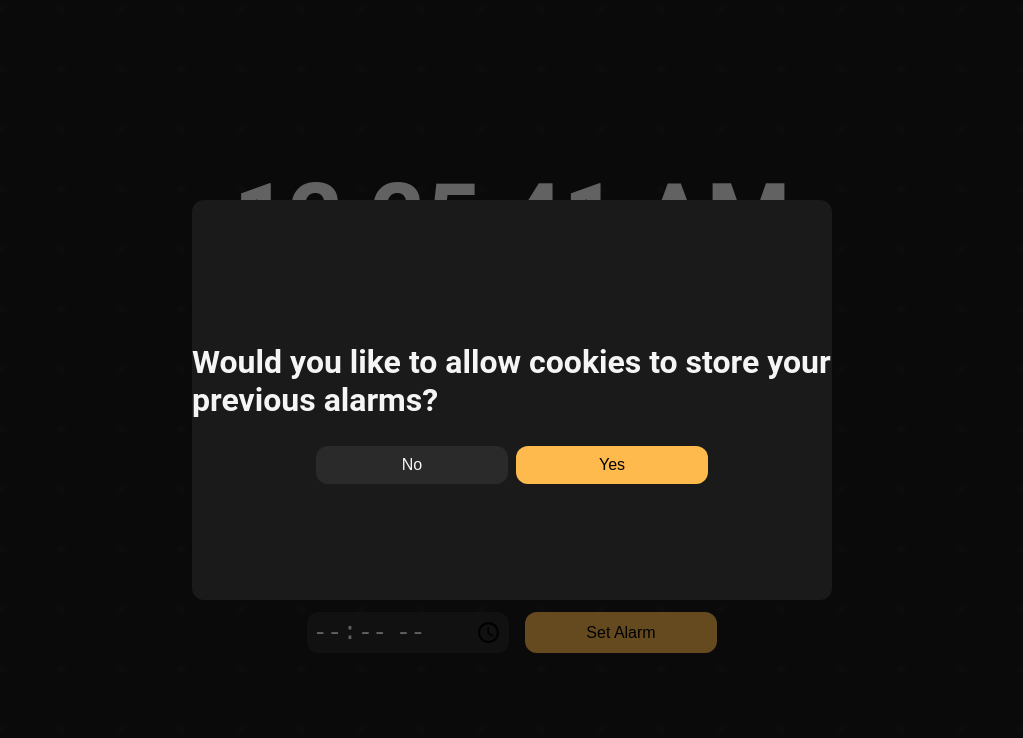
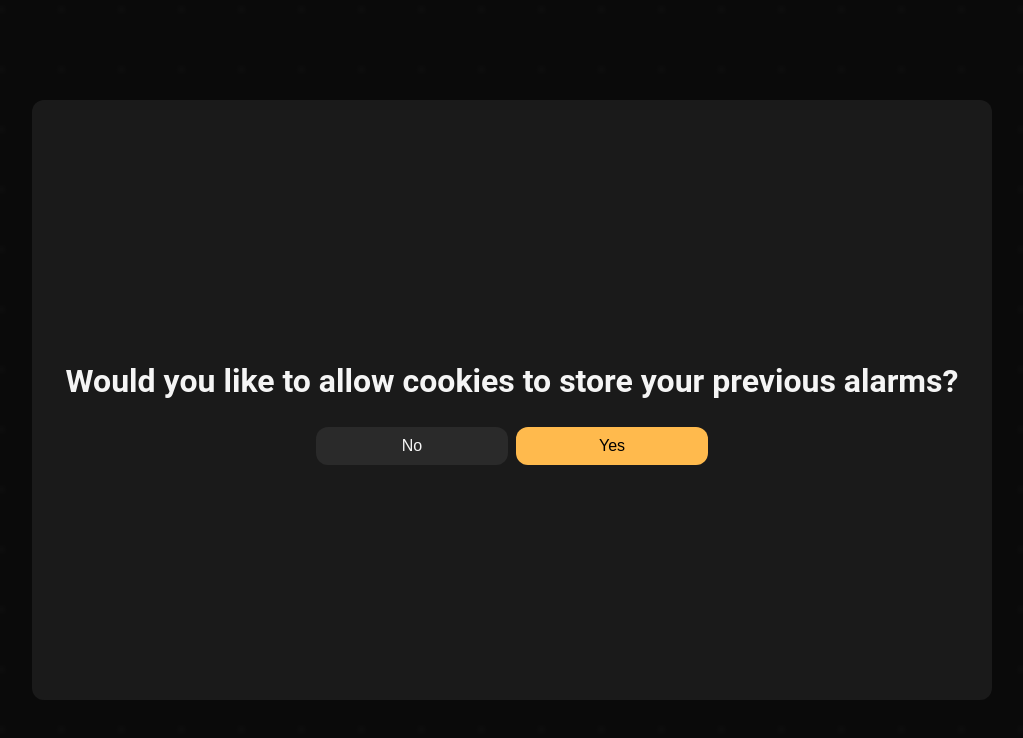
Before and after one commit to Spar3Chang3/Alarmy, a SvelteKit app: page / in a window 1280 px wide. Shown: the top 738 px of the page, without its empty margins (128-1151 px from the left). Built offline with nearby package versions, Linux system fonts and the light colour scheme.

Commit message:
Fix silly little cookie bug that doesn't set alarm on revisit

```diff
--- a/src/routes/+page.svelte
+++ b/src/routes/+page.svelte
@@ -1,5 +1,5 @@
 <script lang="js">
-    //TODO: change lower text to use 12h, possibly implement timer.
+    //TODO: change lower text to use 12h, possibly implement timer, implement unobtrusive forced user interaction for sound
 
     import { onMount } from 'svelte';
 
@@ -7,7 +7,7 @@
     const fireflyNum = makeArray(25);
     const cookieName = "AlarmTimes";
 
-    let showCookiePrompt = $state(true);
+    let showCookiePrompt = $state(false);
     let allowCookies = $state(false);
 
     let currentTime = $state('');
@@ -20,6 +20,7 @@
 
     let alarmTimes = $state([]);
     let alarmTime = $state('');
+
     let currentUserAlarmChoice = $state('');
     let alarmPlayed = $state(false);
     let alarmSet = $state(false);
@@ -54,7 +55,6 @@
         showCookiePrompt = false;
         allowCookies = false;
 
-        console.log(allowCookies);
     }
 
     function yesCookies(e) {
@@ -63,7 +63,6 @@
         showCookiePrompt = false;
         allowCookies = true;
 
-        console.log(allowCookies);
     }
 
     function getCurrentDay() {
@@ -219,11 +218,14 @@
 
     function deleteAlarm(alarm) {
         alarmTimes = alarmTimes.filter(time => time !== alarm);
+        if (alarmTimes.length === 0) {
+            alarmSet = false;
+        }
     }
 
     onMount(() => {
         alarmAudio = new Audio(alarmSound);
-        alarmAudio.volume = 0.75;
+        alarmAudio.volume = 1.0;
         alarmAudio.loop = true;
 
         getCookie().then(() => {
@@ -233,6 +235,9 @@
             } else {
                 showCookiePrompt = false;
                 allowCookies = true;
+                alarmSet = true;
+                getNextNearestTime();
+                calculateNextRings();
             }
         });
 
@@ -288,8 +293,8 @@
         display: flex;
         flex-direction: column;
 
-        height: 50%;
-        width: 50%;
+        height: 75%;
+        width: 75%;
 
         justify-content: center;
         align-items: center;
@@ -301,6 +306,7 @@
     .cookie-consent h2 {
         font-size: 2rem;
         color: whitesmoke;
+        text-align: center;
     }
 
     .btn-group {
```
